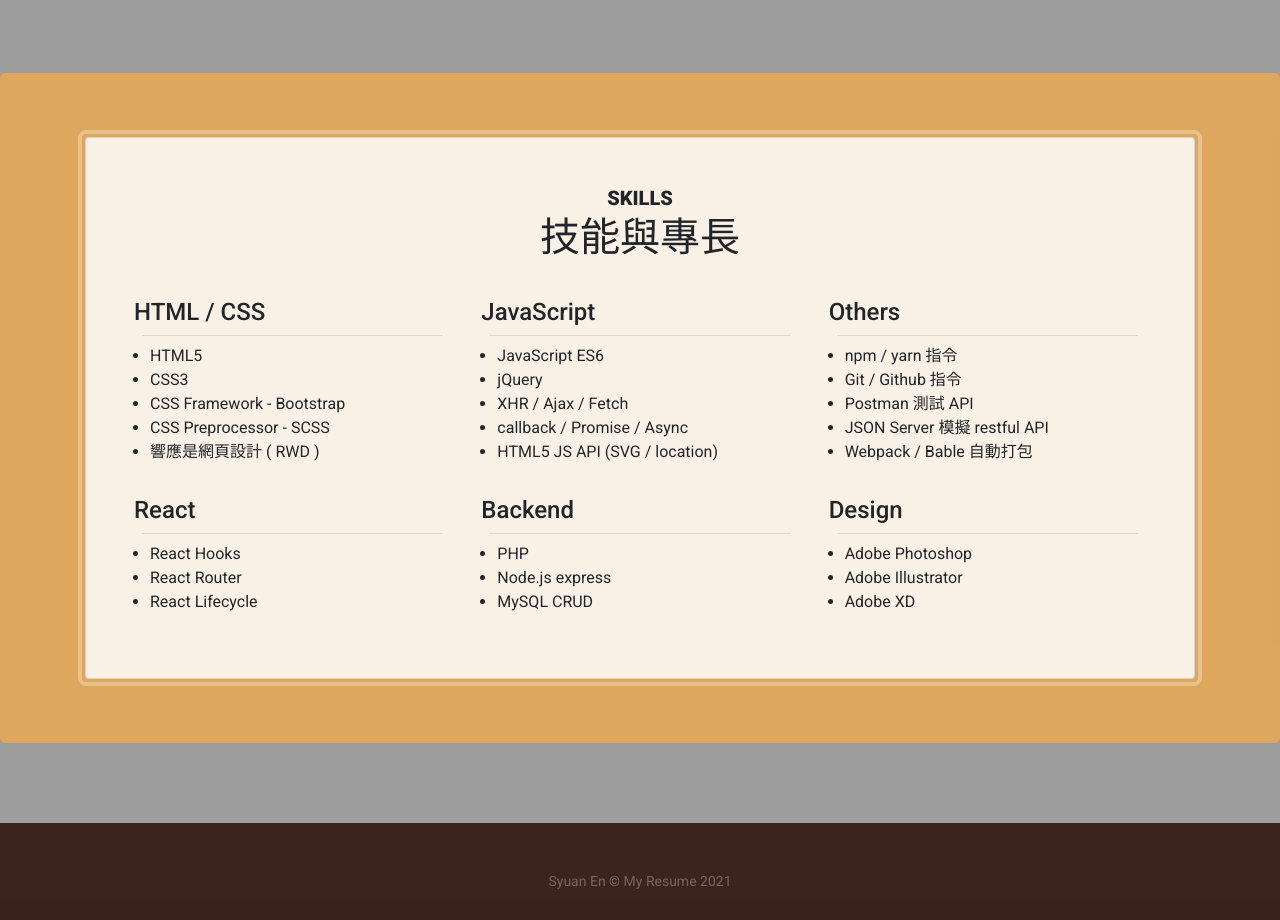
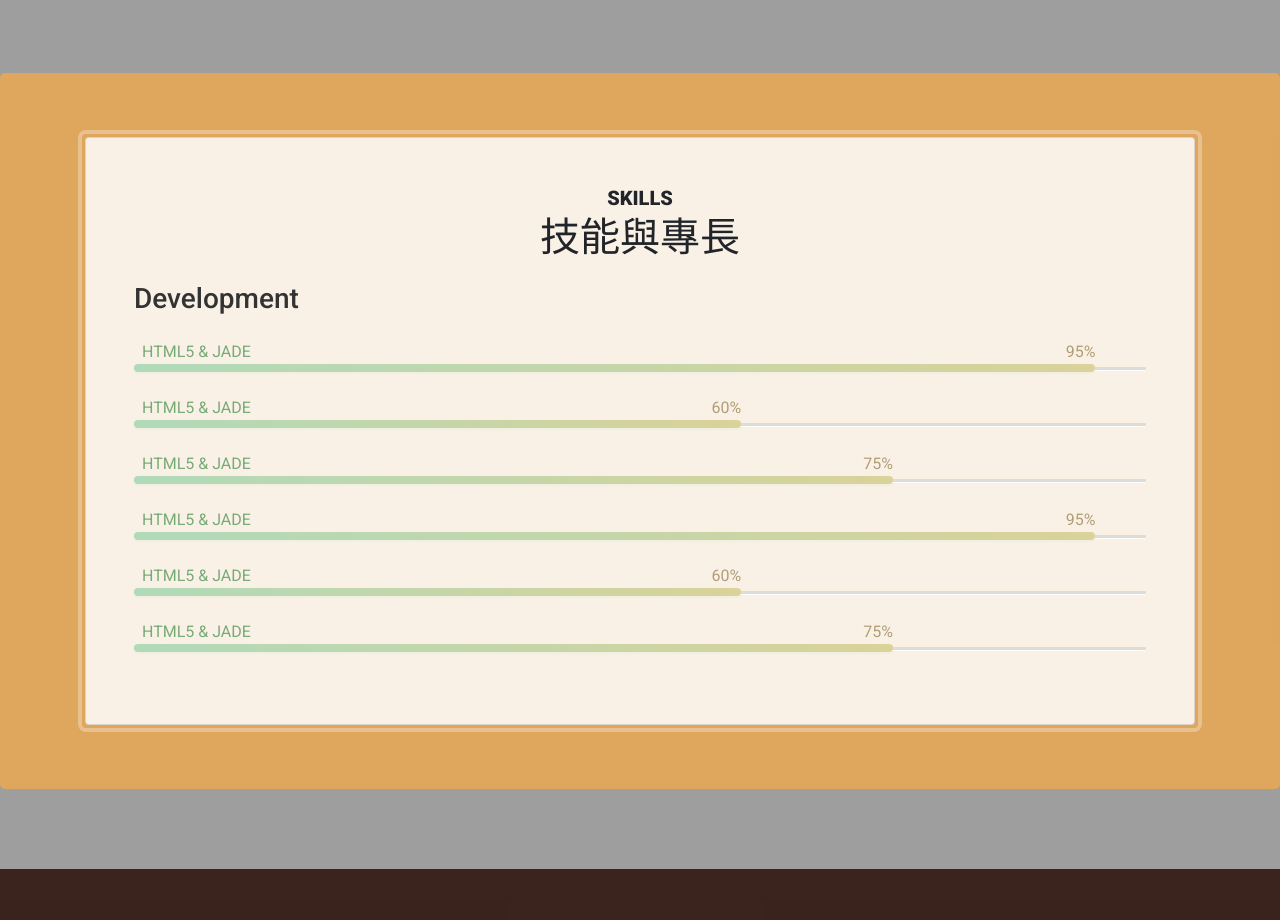
Before and after one commit to feeng10914017/PersonalWebsite, a React (Create React App) app: page / in a window 1280 px wide. Shown: the part 880-1800 px from the top of the page. Built offline with nearby package versions, Linux system fonts and the light colour scheme.

Commit message:
create skiilsbar anitmation

```diff
--- a/package.json
+++ b/package.json
@@ -7,6 +7,7 @@
     "@testing-library/react": "^11.2.5",
     "@testing-library/user-event": "^12.7.3",
     "bootstrap": "^4.6.0",
+    "jquery": "^3.5.1",
     "node-sass": "^4.14.1",
     "react": "^17.0.1",
     "react-bootstrap": "^1.5.0",
--- a/src/pages/Home.js
+++ b/src/pages/Home.js
@@ -10,7 +10,34 @@ import {
 } from 'react-bootstrap'
 import { FiMail, FiPhone } from 'react-icons/fi'
 import { Link } from 'react-router-dom'
+import $ from 'jquery'
+
 function Home(props) {
+  //skillsBar animate
+  useEffect(() => {
+    const el = document.querySelectorAll('div.hSkill-box span.bar')
+    const delayAnimate = (index, data, frequency, interval) => {
+      setTimeout(() => {
+        for (let j = 0; j < frequency; j++) {
+          const step = j + 1
+          const millisecond = 1000 / frequency
+          delayAnimate2(index, data, frequency, step, millisecond)
+        }
+      }, index * interval)
+    }
+    const delayAnimate2 = (index, data, frequency, step, millisecond) => {
+      const blockWidth = (data * step) / frequency
+      console.log(blockWidth, index, data, frequency, step, millisecond)
+      setTimeout(() => {
+        el[index].style.width = blockWidth + '%'
+        el[index].firstElementChild.innerHTML = Math.round(blockWidth) + '%'
+      }, step * millisecond)
+    }
+    for (let i = 0; i < el.length; i++) {
+      const data = Number(el[i].parentElement.getAttribute('data-percent'))
+      delayAnimate(i, data, 70, 350)
+    }
+  }, [])
   return (
     <>
       <div className="hTitle d-none d-lg-block d-xl-block">
@@ -23,7 +50,7 @@ function Home(props) {
             <Col xs={12} lg={{ span: 7, offset: 5 }}>
               <Image
                 src="http://localhost:3000/images/Home/S__20652133.jpg"
-                rounded
+                rounded="true"
                 className="hIntroPhoto"
               />
             </Col>
@@ -65,87 +92,56 @@ function Home(props) {
         </Container>
         <Jumbotron className="hSkills">
           <Container>
-            <Card body rounded className="hSkillsSquare">
+            <Card body rounded="true" className="hSkillsSquare">
               <div className="hSkillTitle mb-4">
                 <Card.Title className="hSkillsTitle1 mb-0">skills</Card.Title>
                 <Card.Title className="hSkillsTitle2 mb-0">
                   技能與專長
                 </Card.Title>
               </div>
-              <Row>
-                <Col lg={4} md={6} sm={12}>
-                  <Card.Text>
-                    <h4>HTML / CSS</h4>
-                    <hr />
-                    <ul>
-                      <li>HTML5</li>
-                      <li>CSS3 </li>
-                      <li>CSS Framework - Bootstrap</li>
-                      <li>CSS Preprocessor - SCSS</li>
-                      <li>響應是網頁設計 ( RWD )</li>
-                    </ul>
-                  </Card.Text>
-                </Col>
-                <Col lg={4} md={6} sm={12}>
-                  <Card.Text>
-                    <h4>JavaScript</h4>
-                    <hr />
-                    <ul>
-                      <li>JavaScript ES6</li>
-                      <li>jQuery</li>
-                      <li>XHR / Ajax / Fetch</li>
-                      <li>callback / Promise / Async</li>
-                      <li>HTML5 JS API (SVG / location)</li>
-                    </ul>
-                  </Card.Text>
-                </Col>
-                <Col lg={4} md={6} sm={12}>
-                  <Card.Text>
-                    <h4>Others</h4>
-                    <hr />
-                    <ul>
-                      <li>npm / yarn 指令</li>
-                      <li>Git / Github 指令</li>
-                      <li>Postman 測試 API</li>
-                      <li>JSON Server 模擬 restful API</li>
-                      <li>Webpack / Bable 自動打包</li>
-                    </ul>
-                  </Card.Text>
-                </Col>
-                <Col lg={4} md={6} sm={12}>
-                  <Card.Text>
-                    <h4>React</h4>
-                    <hr />
-                    <ul>
-                      <li>React Hooks</li>
-                      <li>React Router</li>
-                      <li>React Lifecycle</li>
-                    </ul>
-                  </Card.Text>
-                </Col>
-                <Col lg={4} md={6} sm={12}>
-                  <Card.Text>
-                    <h4>Backend</h4>
-                    <hr />
-                    <ul>
-                      <li>PHP</li>
-                      <li>Node.js express</li>
-                      <li>MySQL CRUD</li>
-                    </ul>
-                  </Card.Text>
-                </Col>
-                <Col lg={4} md={6} sm={12}>
-                  <Card.Text>
-                    <h4>Design</h4>
-                    <hr />
-                    <ul>
-                      <li>Adobe Photoshop</li>
-                      <li>Adobe Illustrator</li>
-                      <li>Adobe XD</li>
-                    </ul>
-                  </Card.Text>
-                </Col>
-              </Row>
+              <div className="hSkill-box">
+                <h3>Development</h3>
+                <div className="hSkillsList">
+                  <ul>
+                    <li data-percent="95">
+                      <span>HTML5 & JADE</span>
+                      <span className="bar">
+                        <b></b>
+                      </span>
+                    </li>
+                    <li data-percent="60">
+                      <span>HTML5 & JADE</span>
+                      <span className="bar">
+                        <b></b>
+                      </span>
+                    </li>
+                    <li data-percent="75">
+                      <span>HTML5 & JADE</span>
+                      <span className="bar">
+                        <b></b>
+                      </span>
+                    </li>
+                    <li data-percent="95">
+                      <span>HTML5 & JADE</span>
+                      <span className="bar">
+                        <b></b>
+                      </span>
+                    </li>
+                    <li data-percent="60">
+                      <span>HTML5 & JADE</span>
+                      <span className="bar">
+                        <b></b>
+                      </span>
+                    </li>
+                    <li data-percent="75">
+                      <span>HTML5 & JADE</span>
+                      <span className="bar">
+                        <b></b>
+                      </span>
+                    </li>
+                  </ul>
+                </div>
+              </div>
             </Card>
           </Container>
         </Jumbotron>
--- a/src/styles/custom.scss
+++ b/src/styles/custom.scss
@@ -19,3 +19,4 @@ $dark: #e6a756;
 
 @import './home.scss';
 @import './myNavbar.scss';
+@import './exercise.scss';
--- a/src/styles/home.scss
+++ b/src/styles/home.scss
@@ -114,20 +114,82 @@
             font-weight: 100;
           }
         }
-        .row .col-lg-4 {
-          margin-top: 1rem;
-          .card-text {
-            hr {
-              margin: 0.5rem;
-            }
+        .hSkill-box {
+          $color: (
+            bg_from: #b0dab9,
+            bg_end: #dad299,
+            text_from: #7a7,
+            text_end: #b19d75,
+          );
+          h3 {
+            margin-bottom: 1rem;
+            color: #333;
+          }
+          .hSkillsList {
+            margin-bottom: 1.5rem;
             ul {
-              padding-left: 1rem;
+              list-style-type: none;
+              padding: 0;
+              li {
+                padding: 0.5rem;
+                margin-bottom: 1rem;
+                position: relative;
+                border-radius: 0.5rem;
+                transition: 1s;
+                span {
+                  color: map-get($color, text_from);
+                }
+                span.bar {
+                  position: absolute;
+                  height: 0.5rem;
+                  bottom: 0;
+                  left: 0;
+                  border-radius: 5px;
+                  display: block;
+                  background: map-get($color, bg_from);
+                  background: -webkit-linear-gradient(
+                    to right,
+                    map-get($color, bg_from),
+                    map-get($color, bg_end)
+                  );
+                  background: linear-gradient(
+                    to right,
+                    map-get($color, bg_from),
+                    map-get($color, bg_end)
+                  );
+                  box-shadow: 0px 1px 3px rgba(map-get($color, bg_from), 0.2);
+                  width: 0;
+                  z-index: 3;
+                  b {
+                    color: map-get($color, text_end);
+                    font-weight: normal;
+                    position: absolute;
+                    bottom: 0;
+                    right: 0;
+                    margin-bottom: 0.5rem;
+                    font-size: 1rem;
+                    display: inline;
+                  }
+                }
+              }
+              li::after {
+                content: '';
+                width: 100%;
+                height: 0.2rem;
+                background-color: #ddd;
+                position: absolute;
+                left: 0;
+                bottom: 0;
+                z-index: 1;
+                margin-bottom: 0.1rem;
+                box-shadow: 0px 0px 1px #feb, 0 1px 0 white;
+              }
             }
           }
         }
       }
     }
-    .hSkillsSquare::before {
+    .hSkillsSquare::after {
       content: '';
       position: absolute;
       top: -0.5rem;
```
Also changed, not shown: src/styles/exercise.scss (added), 1 other file (tests, documents, lock files or other folders).
